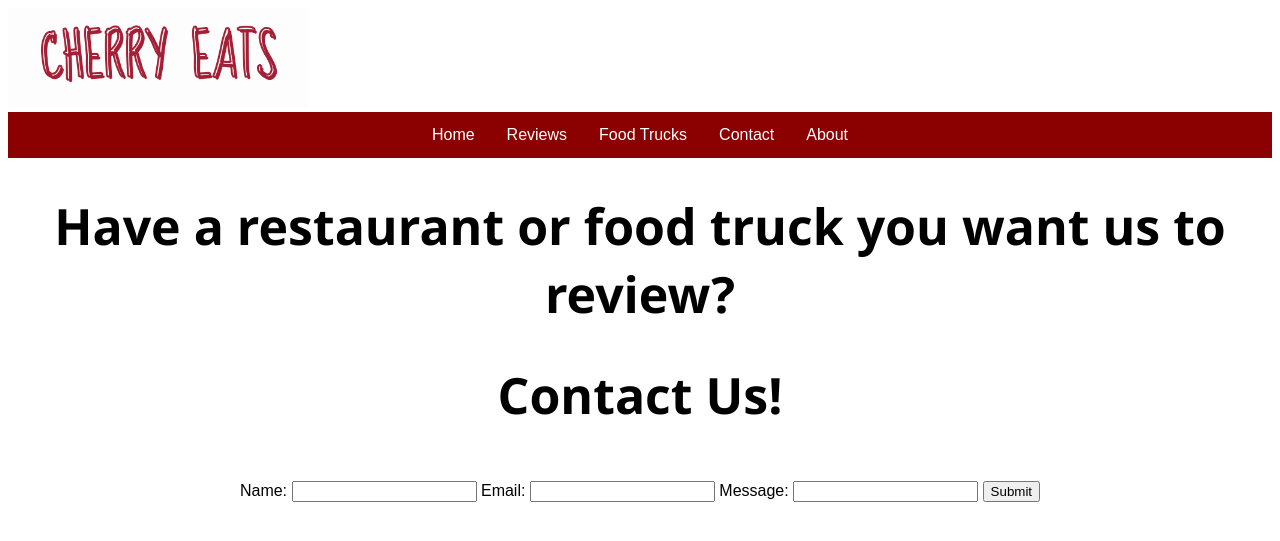
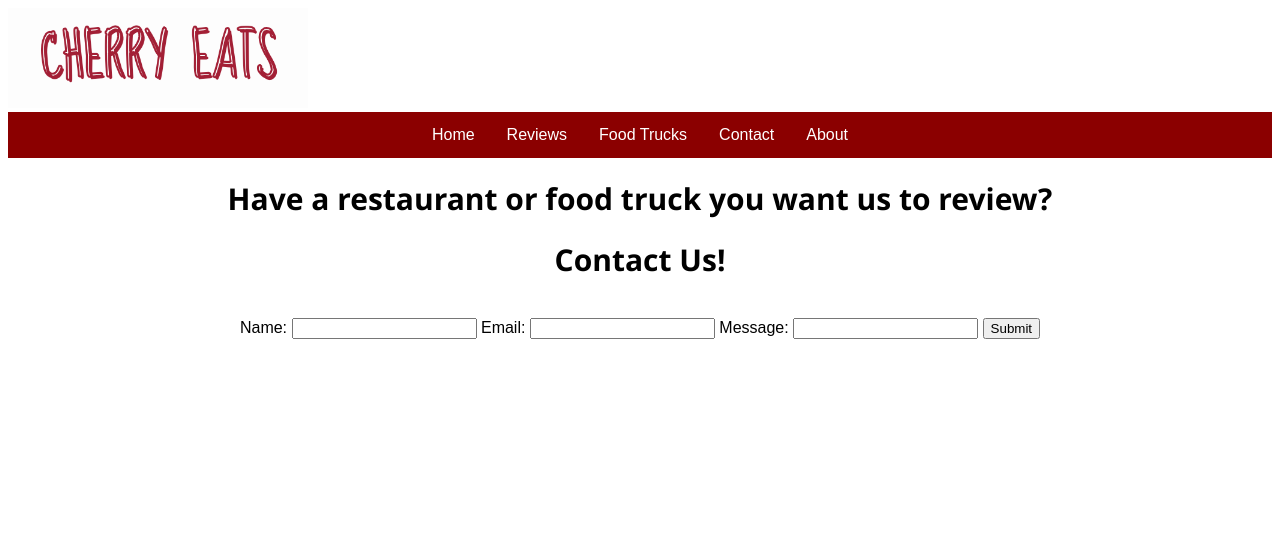
Before and after one commit to shanef97/CIS-1051-Final-Project, a Flask app: page /contact in a window 1280 px wide. Shown: the top 541 px of the page. Run offline with Flask 3, Linux system fonts and the light colour scheme.

Commit message:
css changes

```diff
--- a/templates/navbarandlogo.html
+++ b/templates/navbarandlogo.html
@@ -11,7 +11,7 @@
         {
             text-align: center;
             font-family:'Segoe UI', Tahoma, Geneva, Verdana, sans-serif;
-            font-size: 25px;
+            font-size: 15px;
         }
 
         .navigation-bar ul
```
